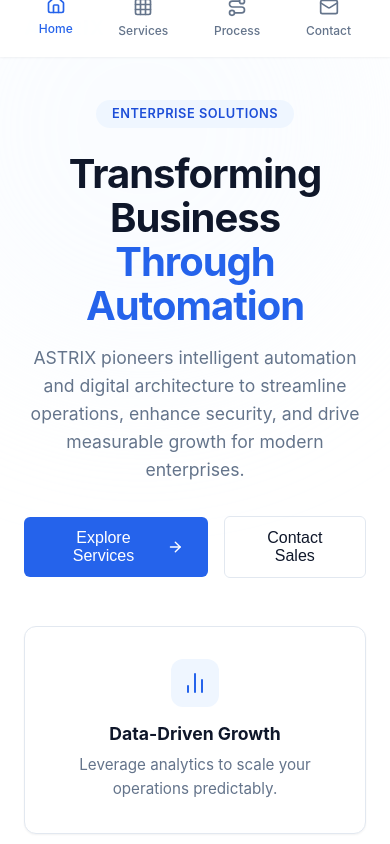
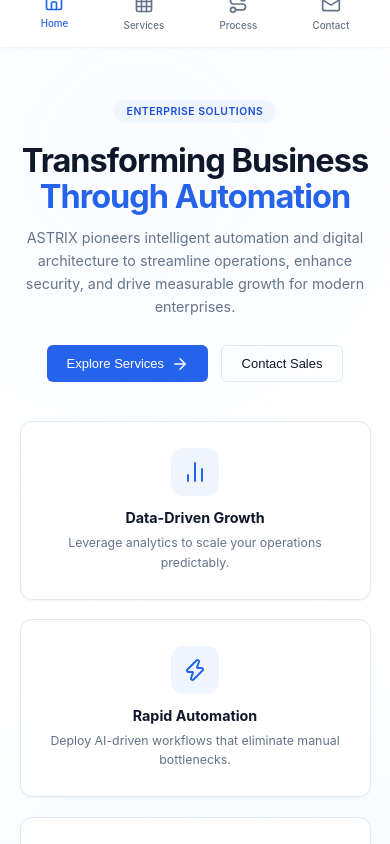
Before and after one commit to lokesh05slv-del/ASTRIX, a React (Vite) app: page / in a window 390 px wide. Shown: the top 844 px of the page. Built offline with nearby package versions, Linux system fonts and the light colour scheme.

Commit message:
updated homepage UI and fixed bug

```diff
--- a/src/index.css
+++ b/src/index.css
@@ -42,6 +42,10 @@
 }
 
 @media (max-width: 768px) {
+  html {
+    font-size: 13px; /* Demagnifies rem-based UI elements and text by approx 20% */
+  }
+
   .page-container {
     padding-top: 100px; /* Space for Mobile Top Logo */
     padding-bottom: 100px; /* Space for Mobile Bottom Nav */
```
